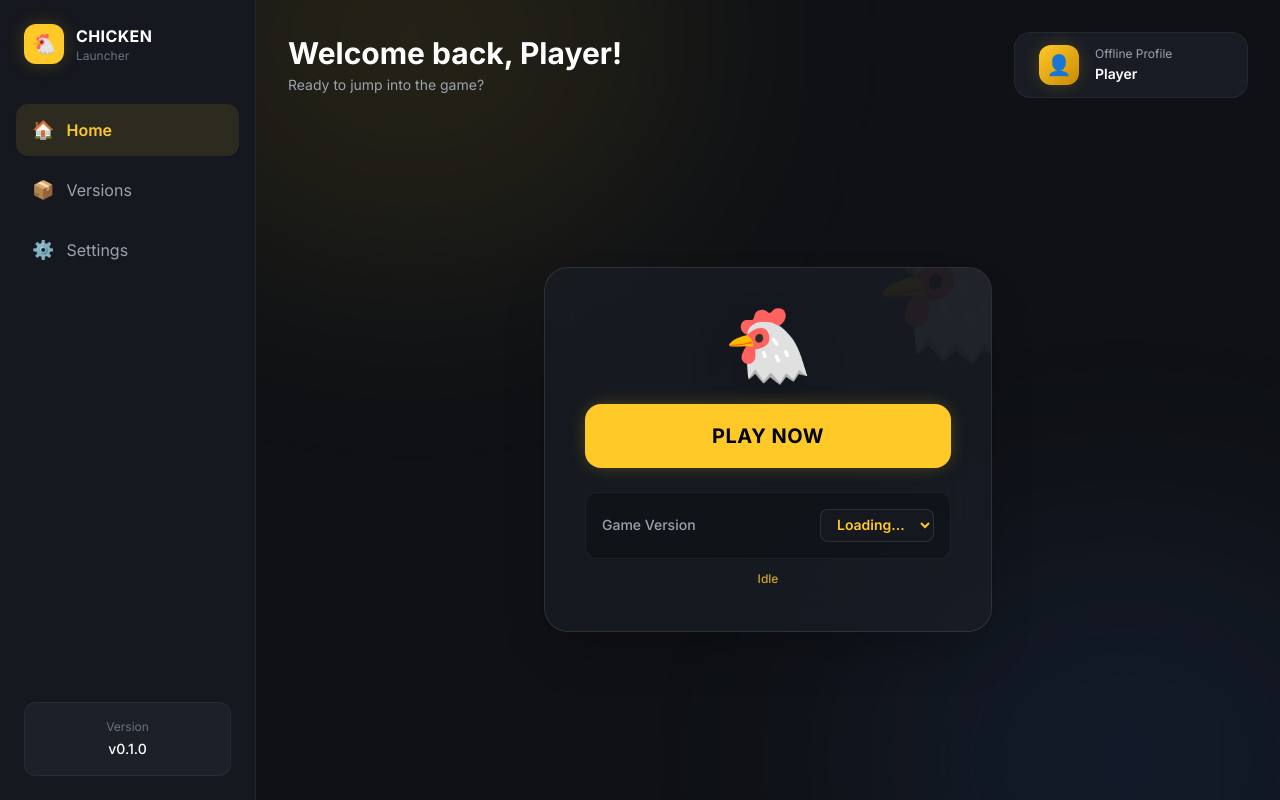
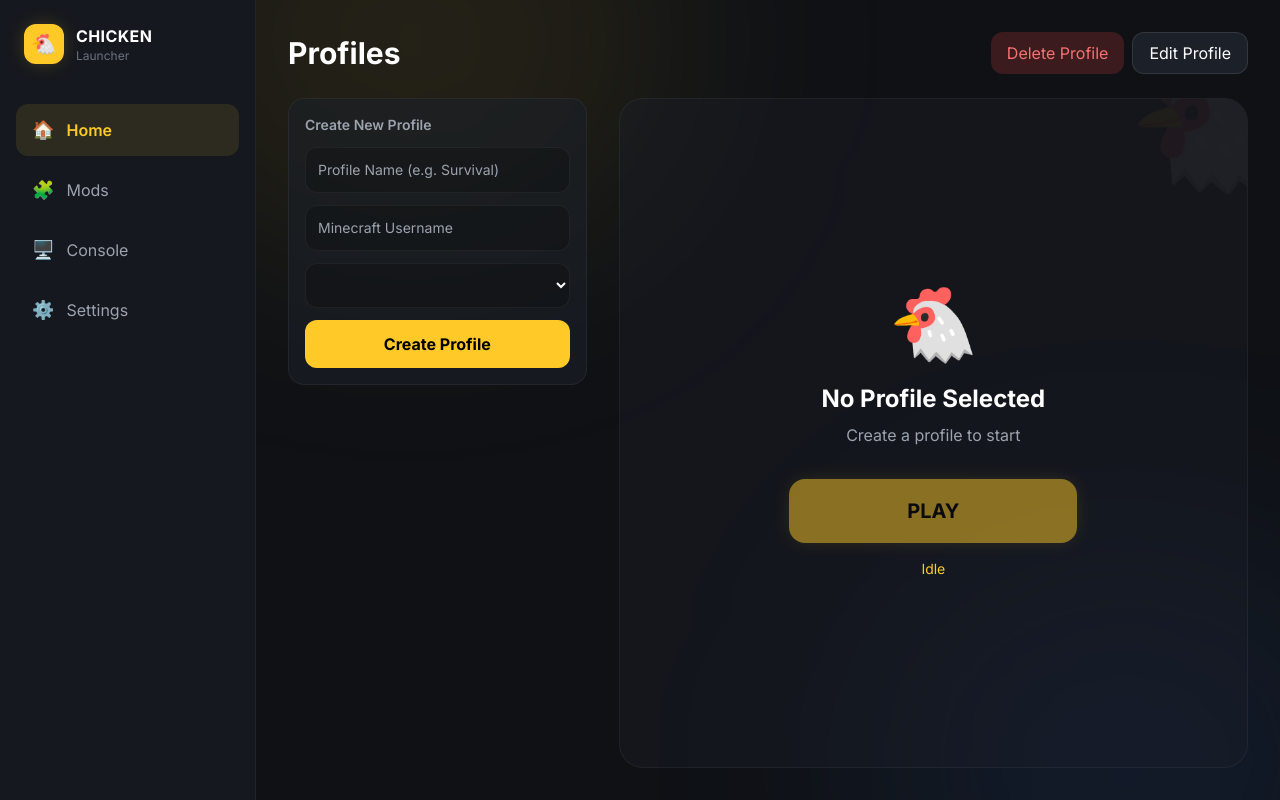
Before and after one commit to P00KE00M/Chicken-Luncher, a React (Vite) app: page /#/ in a window 1280 px wide. Built offline with nearby package versions, Linux system fonts and the light colour scheme.

Commit message:
Feat: Add Profile Management, Console, and Mods/ResourcePacks UI

```diff
--- a/src/preload/index.d.ts
+++ b/src/preload/index.d.ts
@@ -1,8 +1,12 @@
 export interface Api {
   getVersion: () => Promise<string>
   getPlatform: () => Promise<string>
-  getVersions: () => Promise<{ id: string, type: string, url: string }[]>
+  getVersions: () => Promise<{ id: string, type: string }[]>
   launch: (version: string, username: string) => Promise<number>
+  getProfiles: () => Promise<any[]>
+  createProfile: (name: string, user: string, ver: string) => Promise<any>
+  deleteProfile: (id: string) => Promise<void>
+  onConsoleLog: (callback: (msg: string) => void) => void
 }
 declare global { interface Window { api: Api } }
 export {}
--- a/src/renderer/src/App.tsx
+++ b/src/renderer/src/App.tsx
@@ -2,19 +2,21 @@ import { Routes, Route, Navigate } from 'react-router-dom'
 import Sidebar from './components/Sidebar'
 import Home from './pages/Home'
 import Settings from './pages/Settings'
+import Console from './pages/Console'
+import Mods from './pages/Mods'
 
 export default function App() {
   return (
     <div className="flex h-screen bg-dawn-bg text-white">
       <Sidebar />
       <main className="flex-1 relative overflow-hidden">
-        {/* Background Glow */}
         <div className="absolute top-[-20%] left-[-10%] w-[50%] h-[50%] bg-dawn-accent/10 blur-[120px] rounded-full pointer-events-none" />
         <div className="absolute bottom-[-20%] right-[-10%] w-[50%] h-[50%] bg-blue-500/10 blur-[120px] rounded-full pointer-events-none" />
-
         <div className="relative z-10 h-full">
           <Routes>
             <Route path="/" element={<Home />} />
+            <Route path="/mods" element={<Mods />} />
+            <Route path="/console" element={<Console />} />
             <Route path="/settings" element={<Settings />} />
             <Route path="*" element={<Navigate to="/" replace />} />
           </Routes>
--- a/src/renderer/src/components/Sidebar.tsx
+++ b/src/renderer/src/components/Sidebar.tsx
@@ -2,54 +2,31 @@ import { Link, useLocation } from 'react-router-dom'
 
 export default function Sidebar() {
   const location = useLocation()
-
   const navs = [
     { name: 'Home', path: '/', icon: '🏠' },
-    { name: 'Versions', path: '/versions', icon: '📦' },
+    { name: 'Mods', path: '/mods', icon: '🧩' },
+    { name: 'Console', path: '/console', icon: '🖥️' },
     { name: 'Settings', path: '/settings', icon: '⚙️' }
   ]
-
   return (
     <aside className="w-64 bg-dawn-sidebar border-r border-white/5 flex flex-col items-center py-6">
-      {/* Logo */}
       <div className="flex items-center gap-3 mb-10 px-6 w-full">
-        <div className="w-10 h-10 rounded-xl bg-dawn-accent flex items-center justify-center text-xl shadow-glow">
-          🐔
-        </div>
+        <div className="w-10 h-10 rounded-xl bg-dawn-accent flex items-center justify-center text-xl shadow-glow">🐔</div>
         <div>
           <h1 className="font-bold text-white tracking-wide">CHICKEN</h1>
           <p className="text-xs text-gray-500">Launcher</p>
         </div>
       </div>
-
-      {/* Navigation */}
       <nav className="flex-1 w-full px-4 space-y-2">
-        {navs.map((item) => {
+        {navs.map(item => {
           const isActive = location.pathname === item.path
           return (
-            <Link
-              key={item.name}
-              to={item.path}
-              className={`flex items-center gap-3 px-4 py-3 rounded-xl transition-all duration-200 ${
-                isActive
-                  ? 'bg-dawn-accent/10 text-dawn-accent font-semibold shadow-sm'
-                  : 'text-gray-400 hover:bg-white/5 hover:text-gray-200'
-              }`}
-            >
-              <span className="text-lg">{item.icon}</span>
-              {item.name}
+            <Link key={item.name} to={item.path} className={`flex items-center gap-3 px-4 py-3 rounded-xl transition-all ${isActive ? 'bg-dawn-accent/10 text-dawn-accent font-semibold shadow-sm' : 'text-gray-400 hover:bg-white/5 hover:text-gray-200'}`}>
+              <span className="text-lg">{item.icon}</span>{item.name}
             </Link>
           )
         })}
       </nav>
-
-      {/* Footer */}
-      <div className="w-full px-6 mt-auto">
-        <div className="p-4 rounded-xl bg-dawn-card border border-white/5 text-center">
-          <p className="text-xs text-gray-500 mb-1">Version</p>
-          <p className="text-sm font-medium text-white">v0.1.0</p>
-        </div>
-      </div>
     </aside>
   )
 }
--- a/src/renderer/src/pages/Home.tsx
+++ b/src/renderer/src/pages/Home.tsx
@@ -1,24 +1,49 @@
 import { useEffect, useState } from 'react'
-import { useLauncherStore } from '../stores/launcher'
 
 export default function Home() {
-  const { username, setUsername } = useLauncherStore()
   const [versions, setVersions] = useState<{id: string}[]>([])
-  const [selectedVersion, setSelectedVersion] = useState('1.21.4')
+  const [profiles, setProfiles] = useState<any[]>([])
+  const [activeProfile, setActiveProfile] = useState<any>(null)
   const [status, setStatus] = useState('Idle')
+
+  // Profile Creation States
+  const [newProfileName, setNewProfileName] = useState('')
+  const [newProfileUser, setNewProfileUser] = useState('')
+  const [newProfileVer, setNewProfileVer] = useState('1.21.4')
 
   useEffect(() => {
     if (window.api) {
-      window.api.getVersions().then(v => setVersions(v)).catch(console.error)
+      window.api.getVersions().then(setVersions).catch(console.error)
+      window.api.getProfiles().then(p => {
+        setProfiles(p)
+        if (p.length > 0) setActiveProfile(p[0])
+      })
     }
   }, [])
 
+  const handleCreate = async () => {
+    if (!newProfileName || !newProfileUser) return alert('Fill all fields')
+    const p = await window.api.createProfile(newProfileName, newProfileUser, newProfileVer)
+    setProfiles([...profiles, p])
+    setActiveProfile(p)
+    setNewProfileName('')
+    setNewProfileUser('')
+  }
+
+  const handleDelete = async () => {
+    if (!activeProfile) return
+    await window.api.deleteProfile(activeProfile.id)
+    const updated = profiles.filter(p => p.id !== activeProfile.id)
+    setProfiles(updated)
+    setActiveProfile(updated[0] || null)
+  }
+
   const handlePlay = async () => {
-    if (!username) return alert('Please enter a username (Offline Profile)')
-    setStatus('Downloading & Launching... (Check console)')
+    if (!activeProfile) return alert('Create a profile first!')
+    setStatus('Launching...')
     try {
-      await window.api.launch(selectedVersion, username)
-      setStatus('Launched!')
+      await window.api.launch(activeProfile.version, activeProfile.username)
+      setStatus('Game running! Check Console.')
     } catch (e: any) {
       setStatus('Error: ' + e.message)
     }
@@ -26,63 +51,45 @@ export default function Home() {
 
   return (
     <div className="flex flex-col h-full p-8">
-      {/* Top Bar */}
-      <div className="flex justify-between items-center mb-8">
-        <div>
-          <h1 className="text-3xl font-bold text-white mb-1">Welcome back, {username}!</h1>
-          <p className="text-gray-400 text-sm">Ready to jump into the game?</p>
-        </div>
-
-        {/* User Profile Card */}
-        <div className="flex items-center gap-4 bg-dawn-card/80 backdrop-blur-md px-6 py-3 rounded-2xl border border-white/5">
-          <div className="w-10 h-10 rounded-xl bg-gradient-to-br from-dawn-accent to-yellow-600 flex items-center justify-center text-xl shadow-glow">
-            👤
-          </div>
-          <div className="flex flex-col">
-            <span className="text-xs text-gray-400 mb-0.5">Offline Profile</span>
-            <input
-              value={username}
-              onChange={e => setUsername(e.target.value)}
-              className="bg-transparent text-sm font-semibold text-white outline-none w-32 placeholder-gray-500"
-              placeholder="Enter Name"
-            />
-          </div>
+      <div className="flex justify-between items-center mb-6">
+        <h1 className="text-3xl font-bold">Profiles</h1>
+        <div className="flex gap-2">
+          <button onClick={handleDelete} disabled={!activeProfile} className="bg-red-500/20 text-red-400 px-4 py-2 rounded-xl hover:bg-red-500/30 transition">Delete Profile</button>
+          <button className="bg-dawn-card px-4 py-2 rounded-xl border border-white/10 hover:bg-white/5 transition">Edit Profile</button>
         </div>
       </div>
 
-      {/* Main Play Area */}
-      <div className="flex-1 flex items-center justify-center">
-        <div className="bg-dawn-card/60 backdrop-blur-xl border border-white/10 p-10 rounded-3xl shadow-2xl flex flex-col items-center max-w-md w-full relative overflow-hidden">
-          {/* Decorative elements */}
-          <div className="absolute -top-10 -right-10 text-9xl opacity-5 pointer-events-none">🐔</div>
+      <div className="grid grid-cols-3 gap-8 flex-1">
+        {/* Left: Profiles List & Create */}
+        <div className="col-span-1 space-y-4">
+          <div className="bg-dawn-card/60 p-4 rounded-2xl border border-white/5 space-y-3">
+            <h2 className="text-sm font-semibold text-gray-400">Create New Profile</h2>
+            <input placeholder="Profile Name (e.g. Survival)" value={newProfileName} onChange={e => setNewProfileName(e.target.value)} className="w-full bg-black/20 p-3 rounded-xl outline-none border border-white/5 text-sm" />
+            <input placeholder="Minecraft Username" value={newProfileUser} onChange={e => setNewProfileUser(e.target.value)} className="w-full bg-black/20 p-3 rounded-xl outline-none border border-white/5 text-sm" />
+            <select value={newProfileVer} onChange={e => setNewProfileVer(e.target.value)} className="w-full bg-black/20 p-3 rounded-xl outline-none border border-white/5 text-sm">
+              {versions.map(v => <option key={v.id} value={v.id}>{v.id}</option>)}
+            </select>
+            <button onClick={handleCreate} className="w-full bg-dawn-accent text-black font-bold p-3 rounded-xl hover:bg-dawn-accentHover transition">Create Profile</button>
+          </div>
 
-          <div className="text-7xl mb-6 drop-shadow-2xl">🐔</div>
+          <div className="space-y-2">
+            {profiles.map(p => (
+              <div key={p.id} onClick={() => setActiveProfile(p)} className={`p-4 rounded-2xl cursor-pointer border transition ${activeProfile?.id === p.id ? 'bg-dawn-accent/10 border-dawn-accent/50' : 'bg-dawn-card border-white/5 hover:border-white/20'}`}>
+                <h3 className="font-bold text-white">{p.name}</h3>
+                <p className="text-xs text-gray-400">{p.username} • {p.version}</p>
+              </div>
+            ))}
+          </div>
+        </div>
 
-          <button
-            onClick={handlePlay}
-            className="w-full h-16 rounded-2xl bg-dawn-accent hover:bg-dawn-accentHover text-black font-extrabold text-xl tracking-wide
-                       transition-all duration-300 transform hover:scale-[1.02] active:scale-95 shadow-glow flex items-center justify-center gap-2"
-          >
-            PLAY NOW
-          </button>
-
-          <div className="mt-6 w-full space-y-3">
-            <div className="flex items-center justify-between bg-black/20 rounded-xl p-4 border border-white/5">
-              <span className="text-sm text-gray-400 font-medium">Game Version</span>
-              <select
-                value={selectedVersion}
-                onChange={e => setSelectedVersion(e.target.value)}
-                className="bg-dawn-sidebar text-sm font-semibold text-dawn-accent outline-none px-3 py-1.5 rounded-lg border border-white/10 cursor-pointer"
-              >
-                {versions.length === 0 && <option>Loading...</option>}
-                {versions.map(v => (
-                  <option key={v.id} value={v.id}>{v.id}</option>
-                ))}
-              </select>
-            </div>
-
-            <p className="text-center text-xs font-medium text-dawn-accent/80 min-h-[20px]">{status}</p>
-          </div>
+        {/* Right: Play Area */}
+        <div className="col-span-2 flex flex-col items-center justify-center bg-dawn-card/40 rounded-3xl border border-white/5 relative overflow-hidden">
+           <div className="absolute -top-10 -right-10 text-9xl opacity-5 pointer-events-none">🐔</div>
+           <div className="text-7xl mb-6">🐔</div>
+           <h2 className="text-2xl font-bold mb-2">{activeProfile ? activeProfile.name : 'No Profile Selected'}</h2>
+           <p className="text-gray-400 mb-8">{activeProfile ? `Playing as ${activeProfile.username} on ${activeProfile.version}` : 'Create a profile to start'}</p>
+           <button onClick={handlePlay} disabled={!activeProfile} className="w-72 h-16 rounded-2xl bg-dawn-accent text-black font-extrabold text-xl hover:bg-dawn-accentHover transition transform hover:scale-105 disabled:opacity-50 shadow-glow">PLAY</button>
+           <p className="mt-4 text-sm text-dawn-accent">{status}</p>
         </div>
       </div>
     </div>
--- /dev/null
+++ b/src/renderer/src/pages/Mods.tsx
@@ -0,0 +1,24 @@
+import { useState } from 'react'
+
+export default function Mods() {
+  const [tab, setTab] = useState<'mods'|'resourcepacks'>('mods')
+
+  return (
+    <div className="flex flex-col h-full p-8">
+      <h1 className="text-3xl font-bold mb-2">Add-ons</h1>
+      <p className="text-gray-400 mb-6">Download Mods and Resource Packs directly from Modrinth.</p>
+
+      <div className="flex gap-4 mb-6">
+        <button onClick={() => setTab('mods')} className={`px-6 py-2 rounded-xl font-medium transition ${tab === 'mods' ? 'bg-dawn-accent text-black' : 'bg-dawn-card text-gray-400'}`}>Mods</button>
+        <button onClick={() => setTab('resourcepacks')} className={`px-6 py-2 rounded-xl font-medium transition ${tab === 'resourcepacks' ? 'bg-dawn-accent text-black' : 'bg-dawn-card text-gray-400'}`}>Resource Packs</button>
+      </div>
+
+      <div className="bg-dawn-card rounded-2xl p-6 border border-white/5 flex-1 flex flex-col items-center justify-center">
+        <span className="text-5xl mb-4">{tab === 'mods' ? '🧩' : '🎨'}</span>
+        <h2 className="text-xl font-bold mb-2">Modrinth Integration</h2>
+        <p className="text-gray-400 text-center max-w-md">Search, download, and automatically install {tab === 'mods' ? 'Mods' : 'Resource Packs'} into your active profile.</p>
+        <p className="text-sm text-dawn-accent mt-4">(API Integration Coming in Phase 3)</p>
+      </div>
+    </div>
+  )
+}
```
Also changed, not shown: src/main/console.ts (added, +7 -0 lines), src/main/game.ts (+14 -16 lines), src/main/index.ts (+23 -7 lines), src/main/profiles.ts (added, +45 -0 lines), src/preload/index.ts (+8 -5 lines), src/renderer/src/pages/Console.tsx (added, +29 -0 lines).
